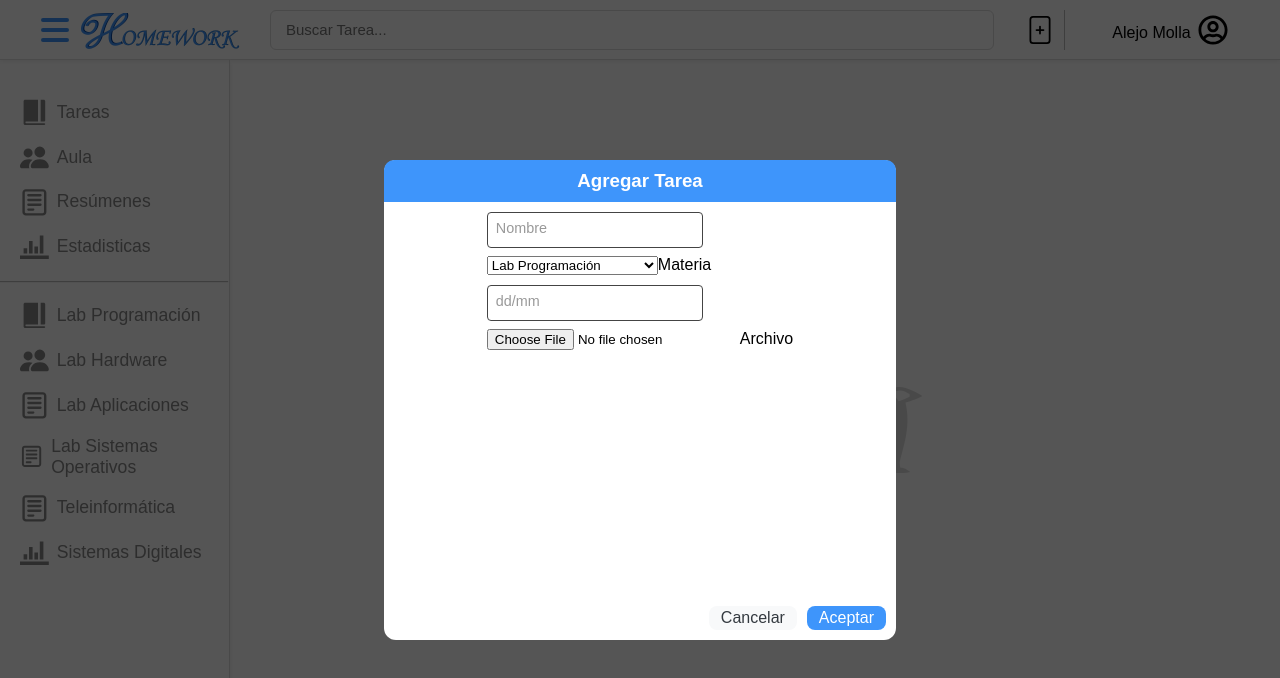
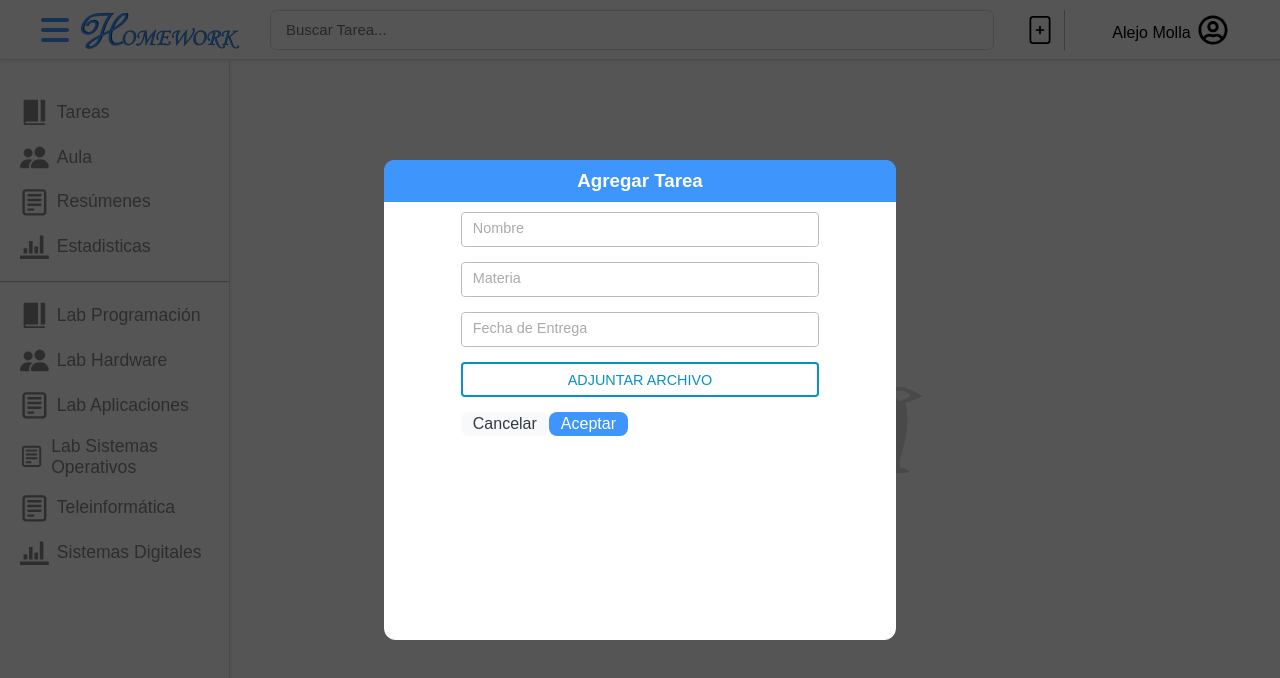
Before and after one commit to AlePingui/Homework, a React (Create React App) app: page /home in a window 1280 px wide. Both pictures are taken after a click on the button 1040 px from the left and 29 px from the top of the page. Shown: the top 678 px of the page. Built offline with nearby package versions, Linux system fonts and the light colour scheme; a web font is replaced by a local one.

Commit message:
Formulario de Agregar Tareas - Inputs estilizados

```diff
--- a/src/components/ModalTarea/index.jsx
+++ b/src/components/ModalTarea/index.jsx
@@ -1,21 +1,63 @@
+import { useState } from 'react';
 import styles from './modal.module.css';
 import { Form, Formik, ErrorMessage, Field } from 'formik';
 import { Button } from 'components/Button';
 
-export default function ModalTarea ({ materias = [] } = {}) {
+function Fieldset ({ field, name, placeholder, type, blurFunction }) {
+    const [isActive, setActive] = useState(false);
+    const [loaded, setLoad] = useState(false);
+
+    const handleInputFocus = () => setActive(prevState => !prevState);
+
+    function handleInputBlur (evt) {
+        blurFunction(evt);
+        setActive(prevState => !prevState);
+    }
+
+    function handleFile (evt) {
+        let element = evt.target;
+
+        if (element.value != "") setLoad(true);
+        else setLoad(false);
+    }
+
+    if (type == "file") {
+        return <div className={styles.fileinput + (loaded ? " " + styles.fileinput_active : '')}>
+            <label htmlFor={name}>
+                <Field name={name} id={name} type="file" onChange={handleFile} />
+                <span>{placeholder}</span>
+            </label>
+        </div>
+    }
+
+    return <div
+        className={styles.input + (isActive ? " " + styles.input_active : '')}
+        onFocus={handleInputFocus}
+        onBlur={handleInputBlur}
+    >
+        <label htmlFor={name}>
+            {field}
+            <span>{placeholder}</span>
+        </label>
+    </div>
+}
+
+export default function ModalTarea ({ materias = [], closeModal } = {}) {
+    const handleCloseModal = () => closeModal(false);
+
     return <div className={styles.modal}>
-        <div className={styles.modalDialog}>
-            <div className={styles.modalHeader}>
+        <div className={styles.modal__dialog}>
+            <div className={styles.modal__header}>
                 <h3>Agregar Tarea</h3>
             </div>
-            <div className={styles.modalBody}>
+            <div className={styles.modal__body}>
                 {/* Nombre - Materia - Fecha - Imagen/PDF */}
                 <Formik
                     initialValues={{
                         nombre: '',
                         materia: '',
                         fecha: '',
-                        archivo: null
+                        archivo: ''
                     }}
 
                     validate={(values) => {
@@ -29,48 +71,43 @@ export default function ModalTarea ({ materias = [] } = {}) {
                         console.log(values);
                     }}
                 >
-                    {() => (
+                    {({ errors, handleBlur }) => (
                         <Form>
-                            <div className={styles.input + " " + (false ? styles.active : '')}>
-                                <label htmlFor="name">
-                                    <Field name="nombre" id="nombre" type="text" />
-                                    <span>Nombre</span>
-                                </label>
-                            </div>
-                            <div className={styles.inputSelect}>
-                                <label htmlFor="materia">
-                                    <select name="materia" id="materia">
-                                        {materias.map(materia => (
-                                            <option key={materia} value={materia}>{materia}</option>
-                                        ))}
-                                    </select>
-                                    <span>Materia</span>
-                                </label>
-                            </div>
-                            <div className={styles.input}>
-                                <label htmlFor="fecha">
-                                    <input type="text" id="fecha" />
-                                    <span>dd/mm</span>
-                                </label>
-                            </div>
-                            <div className={styles.inputResource}>
-                                <label htmlFor="resource">
-                                    <input type="file" id="resource" />
-                                    <span>Archivo</span>
-                                </label>
+                            <Fieldset
+                                name="nombre"
+                                field={<Field name="nombre" id="nombre" type="text" />}
+                                placeholder="Nombre"
+                                blurFunction={handleBlur}
+                            />
+
+                            <Fieldset
+                                name="materia"
+                                field={<Field name="materia" id="materia" type="text" />}
+                                placeholder="Materia"
+                                blurFunction={handleBlur}
+                            />
+
+                            <Fieldset
+                                name="fecha"
+                                field={<Field name="fecha" id="fecha" type="text" />}
+                                placeholder="Fecha de Entrega"
+                                blurFunction={handleBlur}
+                            />
+
+                            <Fieldset
+                                name="archivo"
+                                placeholder="ADJUNTAR ARCHIVO"
+                                type="file"
+                            />
+
+                            <div className={styles.buttonContainer}>
+                                <Button message="Cancelar" type="button" onClick={handleCloseModal} theme="light" rounded="8" />
+                                <Button message="Aceptar" type="submit" rounded="8" />
                             </div>
                         </Form>
                     )}
                 </Formik>
             </div>
-            <div className={styles.modalFooter}>
-                <Button message="Cancelar" theme="light" rounded="8" />
-                <Button message="Aceptar" rounded="8" />
-            </div>
         </div>
     </div>
 }
-
-// Agregue formik, pero no se actualiza el valor, voy a terminar de hacerlo
-// con formik y dps veo cual es el error, tmb el boton me quedo afuera
-// tengo q ver como se hace para hacer un submit con un boton que esta afuera
--- a/src/components/ModalTarea/modal.module.css
+++ b/src/components/ModalTarea/modal.module.css
@@ -1,5 +1,5 @@
 :root {
-    --blue-color: #0a97cf;
+    --input-active: #0891c7;
 }
 
 .modal {
@@ -14,7 +14,7 @@
     align-items: center;
 }
 
-.modalDialog {
+.modal__dialog {
     background-color: #fff;
     border-radius: 12px;
     height: 60%;
@@ -25,7 +25,7 @@
 
 /* Header */
 
-.modalHeader {
+.modal__header {
     background-color: #3E95FB;
     border-radius: 10px 10px 0 0;
     padding: 10px 0;
@@ -35,84 +35,105 @@
     flex-shrink: 0;
 }
 
-.modalHeader h3 {
+.modal__header h3 {
     margin: 0;
 }
 
 /* Body */
 
-.modalBody {
+.modal__body {
     flex-grow: 1;
     display: flex;
     flex-direction: column;
     align-items: center;
+    padding: 10px 15%;
+    box-sizing: border-box;
+}
+
+.modal__body form {
+    width: 100%;
 }
 
 /* Input styles */
-.input {
-    height: 34px;
-    margin: 10px 0;
-    width: 70%;
+
+.input, .fileinput {
+    height: 35px;
+    width: 100%;
+    display: flex;
+    margin-bottom: 15px;
 }
 
-.input label {
-    height: 100%;
+.input label, .fileinput label {
     width: 100%;
-    display: inline-block;
-    border: 1px solid #444;
+    border: 1px solid #bbb;
     border-radius: 4px;
     position: relative;
+    display: flex;
 }
 
 .input label input {
+    border: none;
+    outline: none;
+    font-size: .9rem;
     width: 100%;
     box-sizing: border-box;
-    padding: 0 8px;
-    border: none;
-    outline: none;
-    margin-top: 8px;
+    padding: 0 11px;
+    border-radius: 4px;
 }
 
 .input label span {
     position: absolute;
+    top: 7px;
+    left: 10px;
+    color: #aaa;
     font-size: .9rem;
     padding: 0 1px;
-    left: 7px;
-    top: 7px;
-    color: #999;
 }
 
-/* Input animation */
-.active label {
-    animation: colorChange .3s forwards;
+/* Input Active */
+
+.input_active label {
+    animation: active_input_label .3s 1 forwards;
 }
 
-@keyframes colorChange {
+.input_active label span {
+    animation: active_input_span .3s 1 forwards;
+}
+
+@keyframes active_input_label { to { border-color: var(--input-active); } }
+@keyframes active_input_span {
     to {
-        border-color: var(--blue-color);
+        font-size: .7rem;
+        top: -9px;
+        background-color: #fff;
+        color: var(--input-active);
     }
 }
 
-.active label span {
-    animation: spanChange .3s  forwards;
+/* Input File */
+
+.fileinput label {
+    border: 2px solid var(--input-active);
+    display: flex;
+    align-items: center;
+    justify-content: center;
 }
 
-@keyframes spanChange {
-    to {
-        color: var(--blue-color);
-        font-size: .7rem;
-        top: -9px;
-        background-color: #fff;
-    }
+.fileinput label input {
+    display: none;
 }
 
-/* Footer */
-
-.modalFooter {
-    padding: 10px;
-    text-align: right;
+.fileinput label span {
+    color: var(--input-active);
+    font-size: .9rem;
 }
 
-.modalFooter button:first-child {
-    margin-right: 10px;
+/* Input File Active */
+
+.fileinput_active label {
+    background-color: var(--input-active);
 }
+
+.fileinput_active label span {
+    color: #fff;
+}
--- a/src/components/Topbar/index.jsx
+++ b/src/components/Topbar/index.jsx
@@ -73,7 +73,7 @@ export default function Topbar({ username, onClick, className }) {
                 </div>
             </Nav>
             { isModal &&
-                <ModalTarea materias={MATERIAS} />
+                <ModalTarea materias={MATERIAS} closeModal={setModal} />
             }
         </>
     );
```
Also changed, not shown: 1 other file (tests, documents, lock files or other folders).
